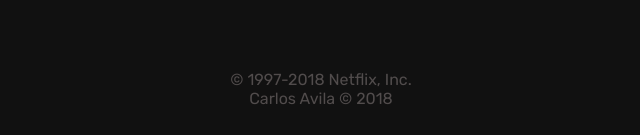
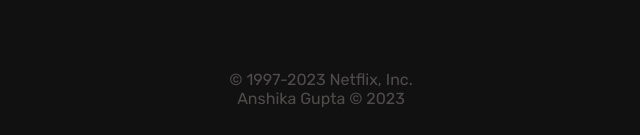
Before and after one commit to whyanshika/Netflix-Home-Page-Clone, a plain HTML site: page index.html in a window 1280 px wide. Shown: the part 3640-3775 px from the top of the page, 319-959 px from the left. Drawn offline with nearby package versions, Linux system fonts and the light colour scheme.

Commit message:
Update index.html

```diff
--- a/index.html
+++ b/index.html
@@ -289,8 +289,8 @@
 
       <!-- FOOTER -->
       <footer>
-        <p>&copy 1997-2018 Netflix, Inc.</p>
-        <p>Carlos Avila &copy 2018</p>
+        <p>&copy 1997-2023 Netflix, Inc.</p>
+        <p>Anshika Gupta &copy 2023</p>
       </footer>
 
     <script>
```
